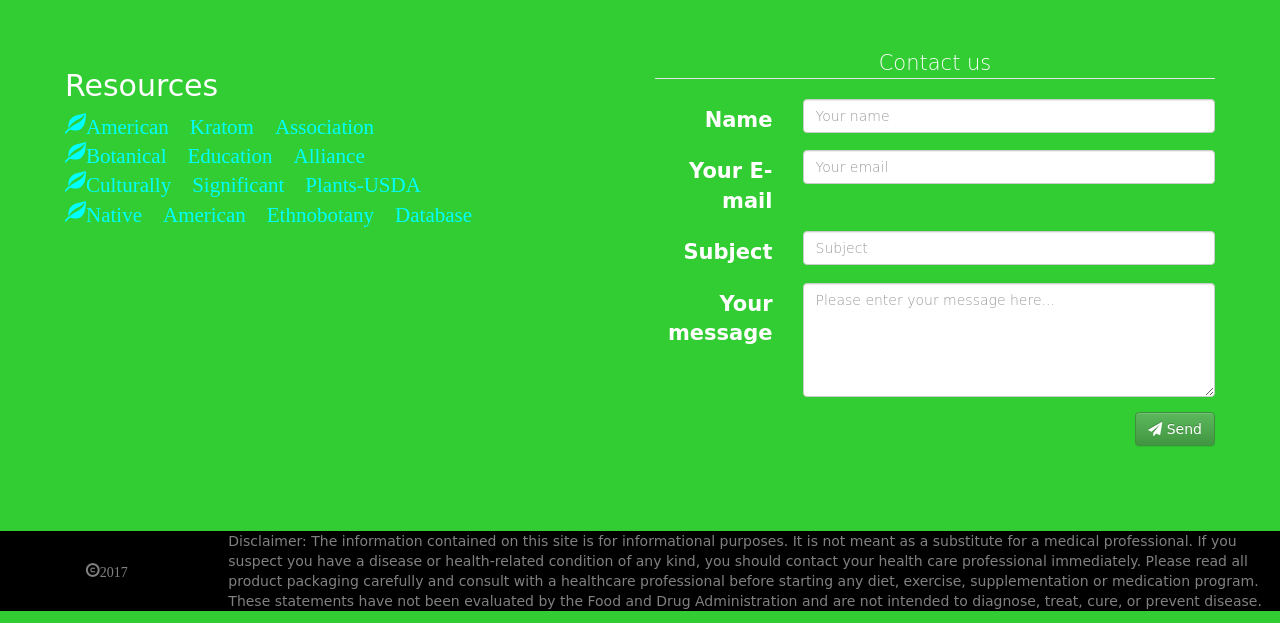
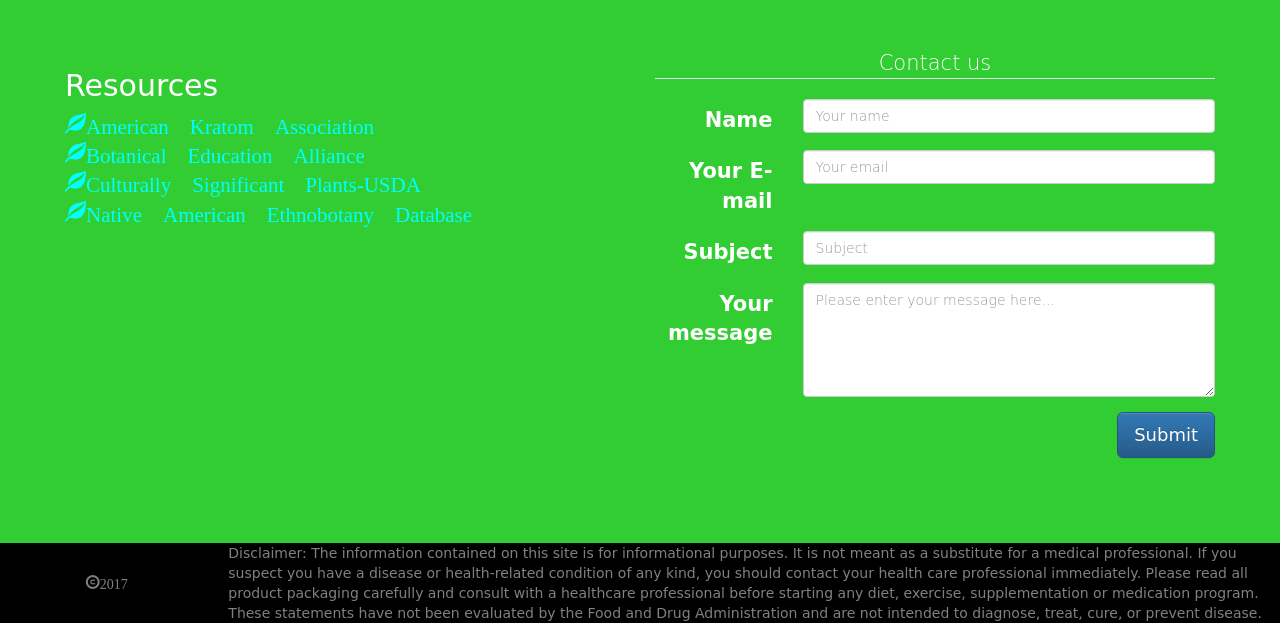
Before and after one commit to stevestonenm/stevestone-pwp, a PHP site: page / in a window 1280 px wide. Shown: the part 1735-2358 px from the top of the page. Run offline with PHP 8.4, Linux system fonts and the light colour scheme; some libraries are stand-ins or nearby versions; some web fonts are replaced.

Commit message:
fixed contact form bug

```diff
--- a/public_html/index.php
+++ b/public_html/index.php
@@ -244,14 +244,22 @@
 									<!-- Form actions -->
 									<div class="form-group">
 										<div class="col-md-12 text-right">
-											<button class="btn btn-success" type="submit"><i class="fa fa-paper-plane"></i> Send</button>
+											<button type="submit" class="btn btn-primary btn-lg">Submit</button>
 										</div>
 									</div>
 								</fieldset>
 							</form>
 							<!--form error/success message area-->
 							<div id="output-area"></div>
+
 						</div>
+					</div>
+<!--					<div class="row">-->
+<!--						<div class="col-md-12">-->
+<!--							<p class="disclaimer">-->
+<!--								Disclaimer: The information contained on this site is for informational purposes. It is not meant as a substitute for a medical professional. If you suspect you have a disease or health-related condition of any kind, you should contact your health care professional immediately. Please read all product packaging carefully and consult with a healthcare professional before starting any diet, exercise, supplementation or medication program. These statements have not been evaluated by the Food and Drug Administration and are not intended to diagnose, treat, cure, or prevent disease.-->
+<!--							</p>-->
+<!--						</div>-->
 					</div>
 				</div>
 			</div>
--- a/public_html/js/jquery-validate.js
+++ b/public_html/js/jquery-validate.js
@@ -23,8 +23,7 @@ $(document).ready(function(){
 			},
 			message: {
 				required: true,
-				maxlength: 2000,
-				minlenght: 1
+				maxlength: 2000
 			},
 			subject: {
 				required: false,
@@ -45,8 +44,7 @@ $(document).ready(function(){
 			},
 			message: {
 				required: "Please enter a message.",
-				maxlength: "2000 characters max.",
-				minlength: "Please say something."
+				maxlength: "2000 characters max."
 			},
 			subject: {
 				maxlength: "Subject is too long."
```
